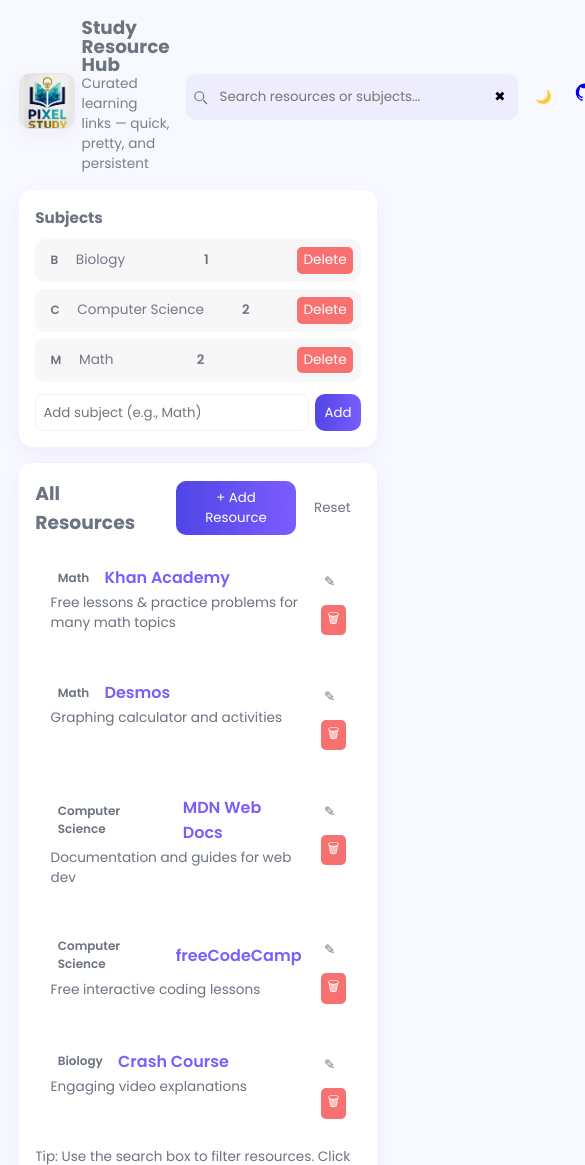
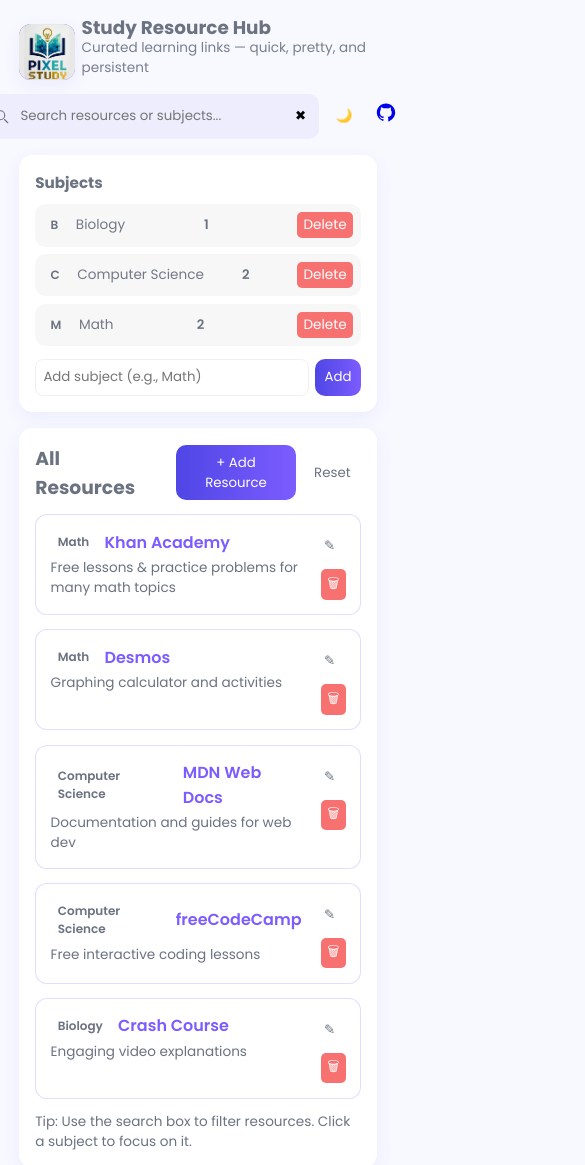
Before and after one commit to subhahens/PixelStudy, a plain HTML site: page index.html in a window 390 px wide. Shown: the top 1165 px of the page, 585 px wide, since content can reach past the window. Drawn offline with Linux system fonts and the light colour scheme.

Commit message:
revamp: improving the Interface on mobile devices

```diff
--- a/css/style.css
+++ b/css/style.css
@@ -41,7 +41,7 @@
 body { min-height: 100vh; background: linear-gradient(180deg, var(--bg), #071028); padding: 1.2rem; display: flex; flex-direction: column; gap: 1rem; color: var(--muted); }
 
 /* Header */
-header{display:flex;justify-content:space-between;align-items:center;gap:1rem}
+header{display:flex;flex-direction: row ;justify-content:space-between;align-items:center;gap:1rem}
 .brand{display:flex;align-items:center;gap:0.9rem}
 .logo img {width:56px;height:56px;border-radius:12px;display:grid;place-items:center;background:linear-gradient(135deg,var(--accent-1),var(--accent-2));box-shadow:var(--soft-shadow);color:white;font-weight:700;font-size:1.1rem}
 h1{font-size:1.15rem;color:var(--muted);line-height:1}
@@ -77,7 +77,7 @@
 .content-header{display:flex;justify-content:space-between;align-items:center;gap:1rem;margin-bottom:0.8rem}
 .content-header h3{margin:0;color:var(--muted)}
 .resource-grid{display:grid;grid-template-columns:repeat(2,minmax(0,1fr));gap:0.9rem}
-.card{background:linear-gradient(180deg,rgba(255,255,255,0.02),transparent);padding:0.9rem;border-radius:12px;border:1px solid rgba(255,255,255,0.03);display:flex;flex-direction:column;gap:0.6rem}
+.card{background:linear-gradient(180deg,rgba(255,255,255,0.02),transparent);padding:0.9rem;border-radius:12px;border:1px solid rgba(255,255,255,0.03);display:flex;flex-direction:column;gap:0.6rem;border: 1px solid rgba(125, 92, 255, 0.211);}
 .card a{font-weight:600;color:var(--accent-2);text-decoration:none}
 .card p{font-size:0.85rem;color:var(--muted)}
 .tag{display:inline-block;font-size:0.75rem;padding:0.22rem 0.45rem;border-radius:999px;background:rgba(255,255,255,0.03);font-weight:600}
@@ -96,12 +96,14 @@
 .form-row input,textarea{flex:1;padding:0.6rem;border-radius:8px;border:1px solid rgba(0,0,0,0.06);background:transparent;color:inherit}
 .form-row label {font-size: 14px;}
 
-/* Responsive */
+/* Responsive Mobile*/
 @media (max-width:900px){
   main{grid-template-columns:1fr;}
   .resource-grid{grid-template-columns:1fr}
   .logo{width:48px;height:48px}
   .search{min-width:120px}
+  /* Header */
+  header{flex-direction: column;}
 }
 
 /* Tiny accessibility + motion */
@@ -127,7 +129,13 @@
 .card:focus-within {
   transform: translateX(4px);
   /* subtle lift shadow to match the subjects' hover feel */
-  box-shadow: 0 10px 24px rgba(2,6,23,0.45);
+  /* https://smoothshadows.com/#djEsMiw1LDAuMDgsMjQsMzIsMCwjMDMwNzEyLCNmM2Y0ZjYsI2ZmZmZmZiwy */
+box-shadow: 0px 1px 1px rgba(3, 7, 18, 0.08),
+  0px 5px 4px rgba(3, 7, 18, 0.06),
+  0px 12px 9px rgba(3, 7, 18, 0.05),
+  0px 20px 15px rgba(3, 7, 18, 0.03),
+  0px 32px 24px rgba(3, 7, 18, 0.02);
+
   /* keep smooth motion (already defined globally, but safe to reinforce) */
   transition: transform 220ms cubic-bezier(.2,.9,.2,1), box-shadow 220ms cubic-bezier(.2,.9,.2,1);
 }
```
